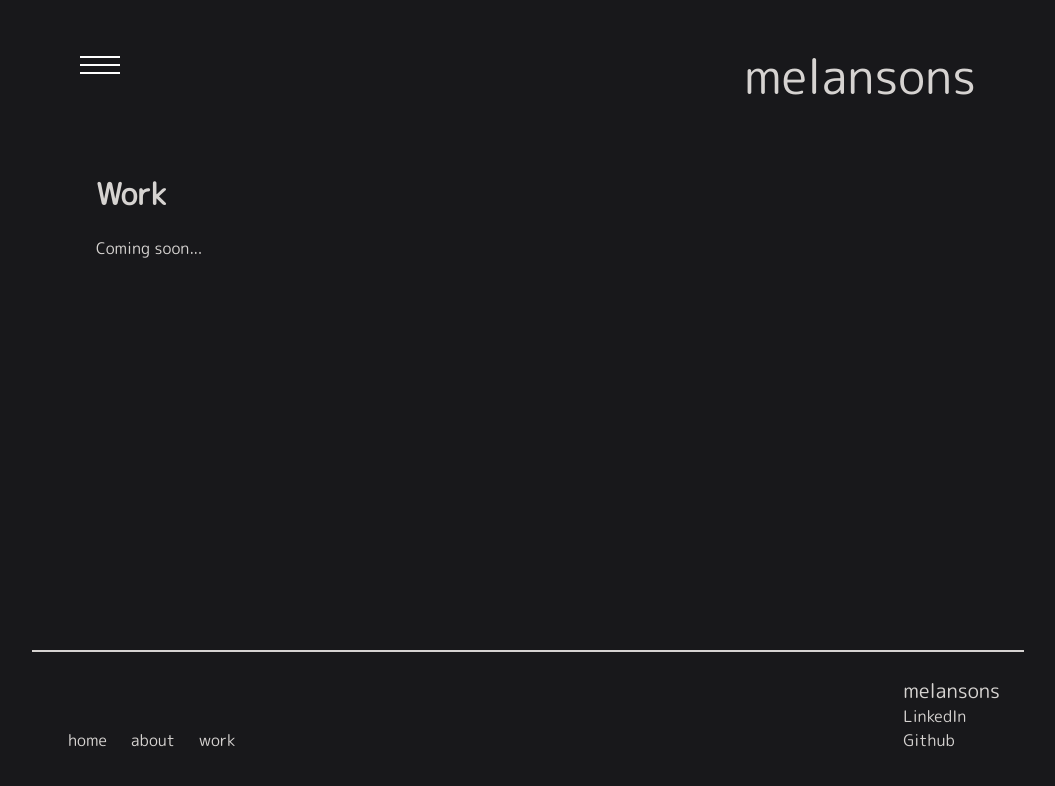
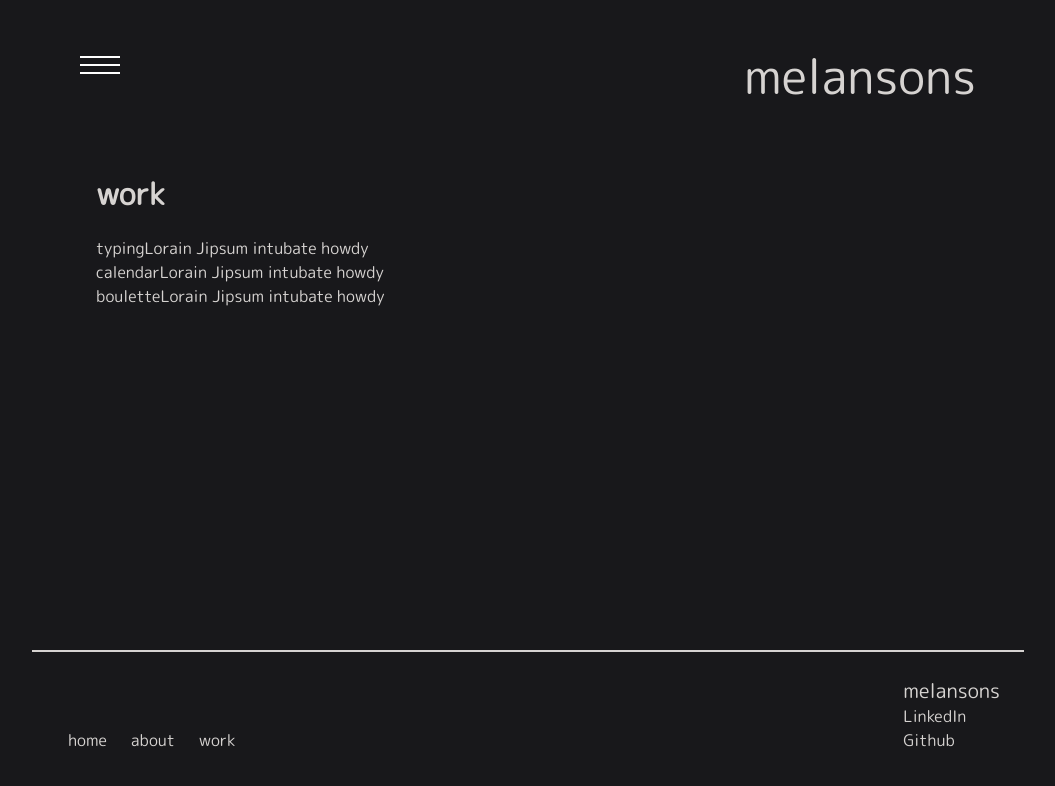
Before and after one commit to melansonS/melansons, a Next.js app: page /work in a window 1280 px wide. Shown: the top 786 px of the page, without its empty margins (112-1167 px from the left). Built offline with nearby package versions, Linux system fonts and the light colour scheme.

Commit message:
dynamic work pages for projects

```diff
--- /dev/null
+++ b/components/pageTitle.tsx
@@ -0,0 +1,9 @@
+interface IPageTitleProps {
+  content: string;
+}
+
+const PageTitle = ({ content }: IPageTitleProps) => {
+  return <h1 className="text-3xl pb-6 font-bold">{content}</h1>;
+};
+
+export default PageTitle;
--- a/pages/about.tsx
+++ b/pages/about.tsx
@@ -1,11 +1,12 @@
 import type { NextPage } from "next";
 import AnimatedPageContainer from "../components/animatedPageContainer";
+import PageTitle from "../components/pageTitle";
 
 const About: NextPage = () => {
   return (
     <AnimatedPageContainer>
       <div>
-        <h1 className="text-3xl pb-6 font-bold">About</h1>
+        <PageTitle content="About" />
         <p>
           I am a Montreal based software developer. But beyond that, I am also a Music loving, Music
           playing, Book reading, Sunshine seeking, Game playing, Netflix binging kind of guy. I am
--- a/pages/index.tsx
+++ b/pages/index.tsx
@@ -1,6 +1,7 @@
 import { motion } from "framer-motion";
 import type { NextPage } from "next";
 import AnimaterPageContainer from "../components/animatedPageContainer";
+import PageTitle from "../components/pageTitle";
 
 const variants = {
   hidden: {
@@ -25,13 +26,13 @@ const Home: NextPage = () => {
     <AnimaterPageContainer>
       <div className="pt-2">
         <div className="w-full flex justify-center text-3xl pt-4 transition-colors">
-          <h1 className="text-3xl pb-6 font-bold"> Hi, I'm Samuel Melanson</h1>
+          <PageTitle content="Hi, I'm Samuel Melanson" />
         </div>
         <p>
           I am a full stack web developer. I spend my days working with HTML CSS, and Javascript
           (except it's really <code>Typescript</code>). Most of the things I build these days use
-          some flavour of React and Node as well a whichever database (<code>SQL</code> or{" "}
-          <code>NoSQl</code>) is fitting.
+          some flavour of React and Node as well a whichever database (<code>SQL</code> -{" "}
+          <code>NoSQl</code>) fits the project
         </p>
         <div className="flex justify-center w-full pt-12 pb-8 z-0">
           <motion.div
--- a/pages/work.tsx
+++ /dev/null
@@ -1,15 +0,0 @@
-import type { NextPage } from "next";
-import AnimatedPageContainer from "../components/animatedPageContainer";
-
-const Work: NextPage = () => {
-  return (
-    <AnimatedPageContainer>
-      <div>
-        <h1 className="text-3xl pb-6 font-bold">Work</h1>
-        <p>Coming soon...</p>
-      </div>
-    </AnimatedPageContainer>
-  );
-};
-
-export default Work;
--- /dev/null
+++ b/pages/work/[projectSlug].tsx
@@ -0,0 +1,31 @@
+import { IProjectProps, PageName } from "../../projects/projectTypes";
+import { projectPageNames, projectPages } from "../../projects/projectPages";
+import AnimatedPageContainer from "../../components/animatedPageContainer";
+import PageTitle from "../../components/pageTitle";
+
+const Project = ({ project }: IProjectProps) => {
+  return (
+    <AnimatedPageContainer>
+      <div>
+        <PageTitle content={project.name} />
+        <h1>{project.name}</h1>
+        <p>{project.description}</p>
+      </div>
+    </AnimatedPageContainer>
+  );
+};
+
+export async function getStaticPaths() {
+  const paths = projectPageNames.map((projectName) => ({
+    params: { projectSlug: projectName },
+  }));
+
+  return { paths, fallback: false };
+}
+
+export async function getStaticProps({ params }: { params: { projectSlug: PageName } }) {
+  const project = projectPages[params.projectSlug];
+  return { props: { project } };
+}
+
+export default Project;
--- /dev/null
+++ b/pages/work/index.tsx
@@ -0,0 +1,27 @@
+import type { NextPage } from "next";
+import Link from "next/link";
+import { projectPageNames, projectPages } from "../../projects/projectPages";
+import AnimatedPageContainer from "../../components/animatedPageContainer";
+import PageTitle from "../../components/pageTitle";
+
+const Work: NextPage = () => {
+  return (
+    <AnimatedPageContainer>
+      <div>
+        <PageTitle content="work" />
+        {projectPageNames.map((name) => {
+          const project = projectPages[name];
+          return (
+            <div key={project.name}>
+              {project.name}
+              {project.description}
+              <Link href={`/work/${project.name}`}> howdy</Link>
+            </div>
+          );
+        })}
+      </div>
+    </AnimatedPageContainer>
+  );
+};
+
+export default Work;
--- /dev/null
+++ b/projects/projectPages.tsx
@@ -0,0 +1,9 @@
+import { PageName, IProject } from "./projectTypes";
+
+export const projectPageNames: PageName[] = ["typing", "calendar", "boulette"];
+
+export const projectPages: { [x: string]: IProject } = {
+  typing: { name: "typing", description: "Lorain Jipsum intubate" },
+  calendar: { name: "calendar", description: "Lorain Jipsum intubate" },
+  boulette: { name: "boulette", description: "Lorain Jipsum intubate" },
+};
--- /dev/null
+++ b/projects/projectTypes.tsx
@@ -0,0 +1,10 @@
+export type PageName = "typing" | "calendar" | "boulette";
+
+export interface IProject {
+  name: string;
+  description: string;
+}
+
+export interface IProjectProps {
+  project: IProject;
+}
```
